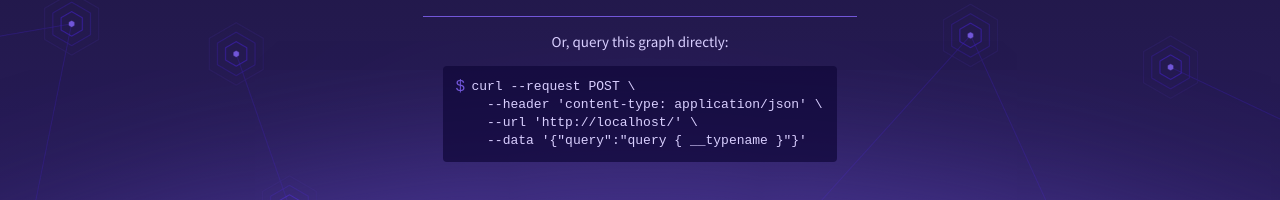
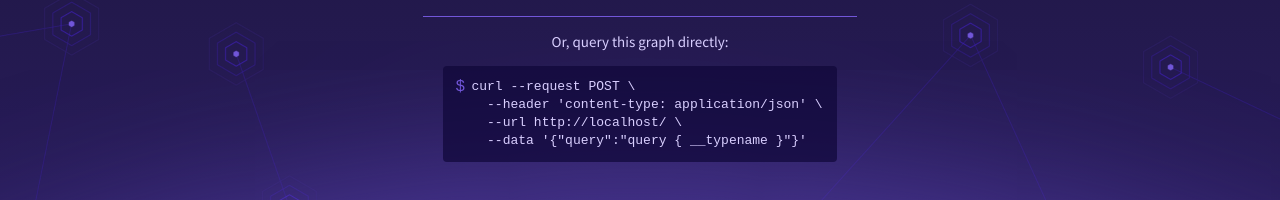
Before and after one commit to apollographql/studio-landing-page, a React (Create React App) app: page / in a window 1280 px wide. Shown: the part 439-639 px from the top of the page. Built offline with nearby package versions, Linux system fonts and the light colour scheme.

Commit message:
CLIQueryInstructions: remove extra single quotes (#27)
escapeShellArgument already adds quotes when needed, so this served to
unescape!

```diff
--- a/src/components/CLIQueryInstructions.tsx
+++ b/src/components/CLIQueryInstructions.tsx
@@ -30,7 +30,7 @@ const CLIQueryInstructions = ({ endpoint }: { endpoint: string }) => (
       {[
         `curl --request POST \\`,
         `  --header 'content-type: application/json' \\`,
-        `  --url '${escapeShellArgument(endpoint)}' \\`,
+        `  --url ${escapeShellArgument(endpoint)} \\`,
         `  --data '${JSON.stringify({
           query: 'query { __typename }',
         })}'`,
```
